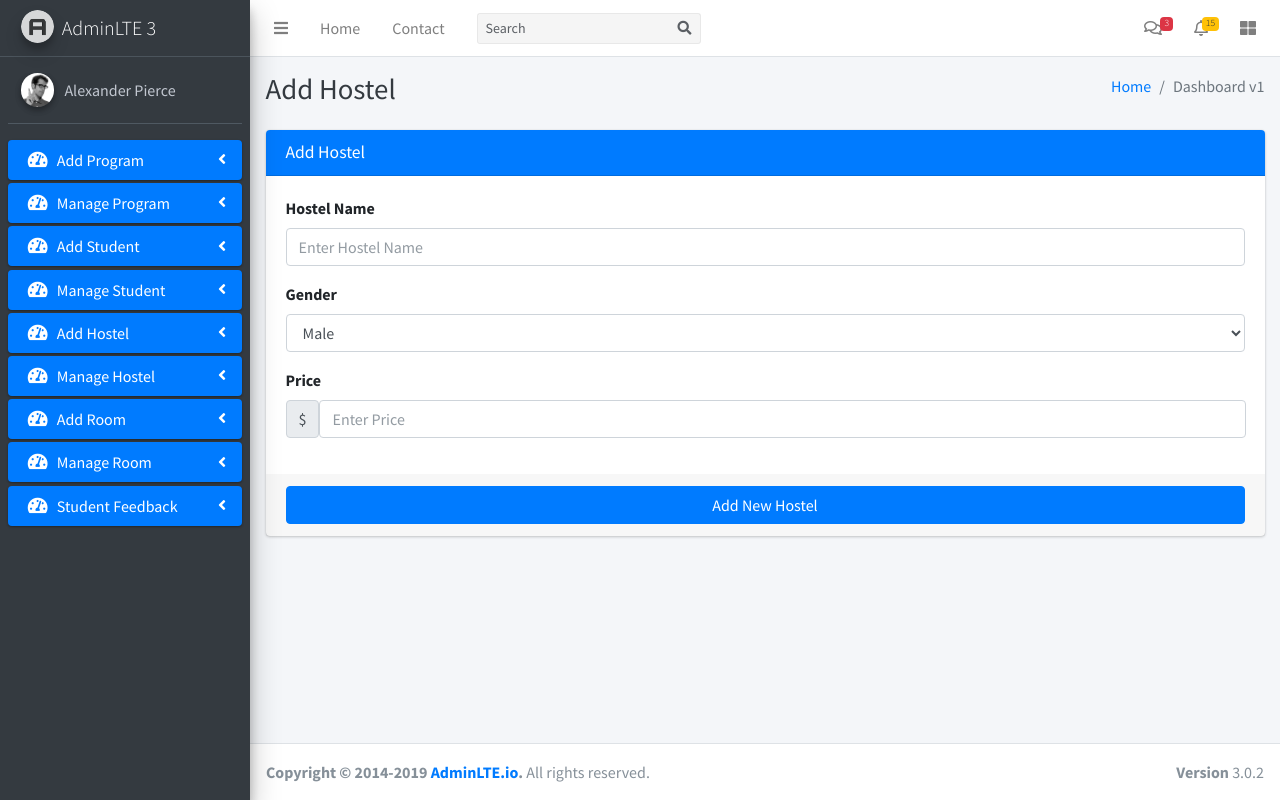
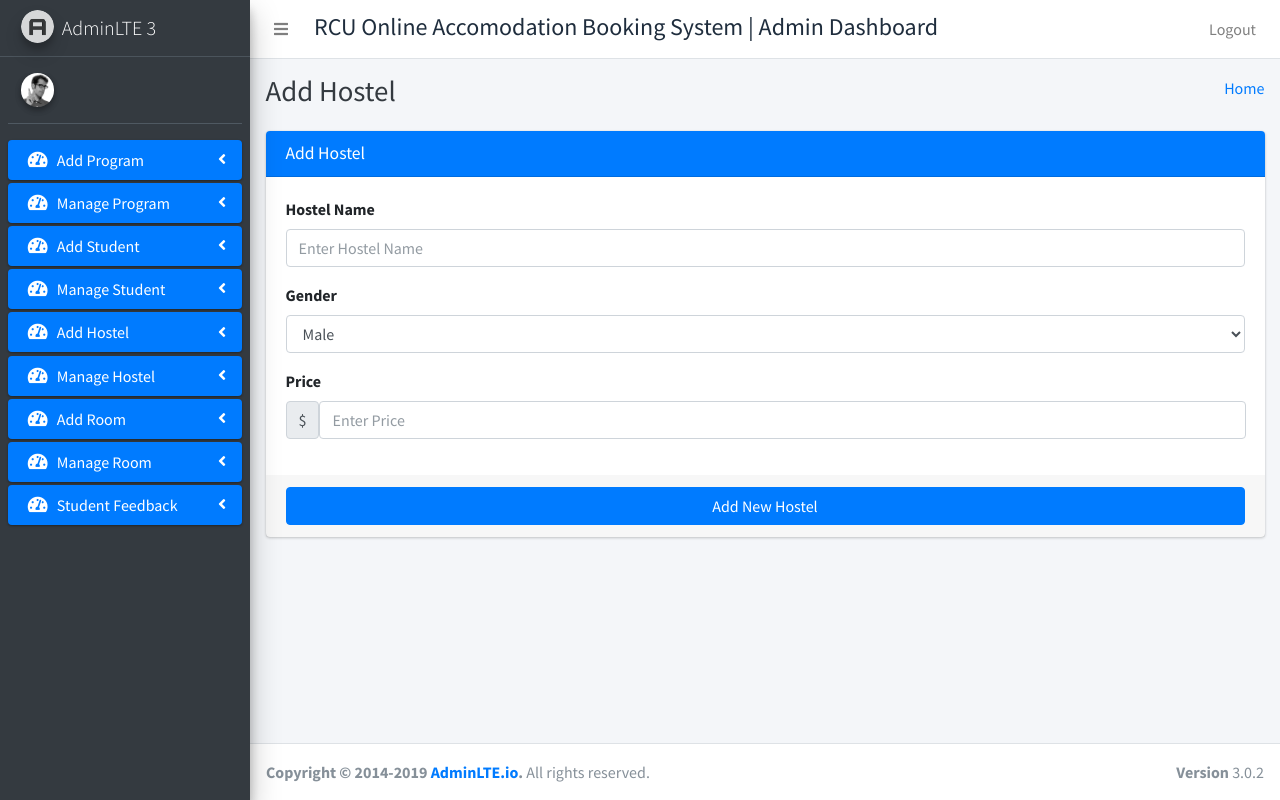
Before and after one commit to tumbry10/rcu_obs, a Django app: page /add_hostel in a window 1280 px wide. Run offline with Django 4.2, Linux system fonts and the light colour scheme; some libraries are stand-ins or nearby versions.

Commit message:
Edit Hostels and Rooms
Admin site edits and save

```diff
--- a/main/templates/AdminTemplates/base.html
+++ b/main/templates/AdminTemplates/base.html
@@ -4,7 +4,7 @@
 <head>
   <meta charset="utf-8">
   <meta http-equiv="X-UA-Compatible" content="IE=edge">
-  <title>AdminLTE 3 | Dashboard</title>
+  <title>Online Accomodation Booking System</title>
   <!-- Tell the browser to be responsive to screen width -->
   <meta name="viewport" content="width=device-width, initial-scale=1">
   <!-- Font Awesome -->
@@ -40,33 +40,26 @@
       <li class="nav-item">
         <a class="nav-link" data-widget="pushmenu" href="#"><i class="fas fa-bars"></i></a>
       </li>
-      <li class="nav-item d-none d-sm-inline-block">
-        <a href="index3.html" class="nav-link">Home</a>
-      </li>
-      <li class="nav-item d-none d-sm-inline-block">
-        <a href="#" class="nav-link">Contact</a>
+    </ul>
+
+    <h4 style="margin-left: 10px; margin-top: 5px;">RCU Online Accomodation Booking System | Admin Dashboard</h4>
+
+    <!-- Right navbar links(notifications) -->
+    <ul class="navbar-nav ml-auto">
+      <!-- Messages Dropdown Menu -->
+
+      <li class="nav-item">
+        <a class="nav-link" href="/logout_user">
+          Logout
+        </a>
       </li>
     </ul>
 
-    <!-- SEARCH FORM -->
-    <form class="form-inline ml-3">
-      <div class="input-group input-group-sm">
-        <input class="form-control form-control-navbar" type="search" placeholder="Search" aria-label="Search">
-        <div class="input-group-append">
-          <button class="btn btn-navbar" type="submit">
-            <i class="fas fa-search"></i>
-          </button>
-        </div>
-      </div>
-    </form>
-
-    <!-- Right navbar links -->
-    {% include 'AdminTemplates/notification_template.html' %}
   </nav>
   <!-- /.navbar -->
 
   <!-- Main Sidebar Container -->
-  {% include 'AdminTemplates/sidebar_template.html' %}
+  {% include 'AdminTemplates/sidebar_template.html' with user=user %}
 
   <!-- Content Wrapper. Contains page content -->
   <div class="content-wrapper">
@@ -82,8 +75,7 @@
           </div><!-- /.col -->
           <div class="col-sm-6">
             <ol class="breadcrumb float-sm-right">
-              <li class="breadcrumb-item"><a href="#">Home</a></li>
-              <li class="breadcrumb-item active">Dashboard v1</li>
+              <li class="breadcrumb-item"><a href="/admin_home">Home</a></li>
             </ol>
           </div><!-- /.col -->
         </div><!-- /.row -->
--- a/main/templates/AdminTemplates/sidebar_template.html
+++ b/main/templates/AdminTemplates/sidebar_template.html
@@ -16,7 +16,7 @@
           <img src="{% static 'dist/img/user2-160x160.jpg' %}" class="img-circle elevation-2" alt="User Image">
         </div>
         <div class="info">
-          <a href="#" class="d-block">Alexander Pierce</a>
+          <a href="#" class="d-block">{{ user.username }}</a>
         </div>
       </div>
 
--- a/main/views.py
+++ b/main/views.py
@@ -1,7 +1,7 @@
 from django.shortcuts import render, redirect, HttpResponseRedirect, HttpResponse
 from django.contrib import messages
 #from django.contrib.auth.models import User, auth
-from django.contrib.auth import authenticate, login
+from django.contrib.auth import authenticate, login, logout
 
 
 # Create your views here.
@@ -27,3 +27,7 @@
 		else:
 			messages.error(request, 'INVALID LOGIN DETAILS')
 			return HttpResponseRedirect("/")
+
+def logout_user(request):
+	logout(request)
+	return HttpResponseRedirect ("/")
--- a/rcu_obs/urls.py
+++ b/rcu_obs/urls.py
@@ -21,6 +21,7 @@
     path('admin/', admin.site.urls),
     path('', views.ShowLoginPage, name='ShowLoginPage'),
     path('doLogin', views.doLogin, name='doLogin'),
+    path('logout_user', views.logout_user, name="logout"),
     path('admin_home', AdminViews.admin_home, name='admin_home'),
     path('add_hostel', AdminViews.add_hostel, name='add_hostel'),
     path('add_hostel_save', AdminViews.add_hostel_save, name='add_hostel_save'),
```
